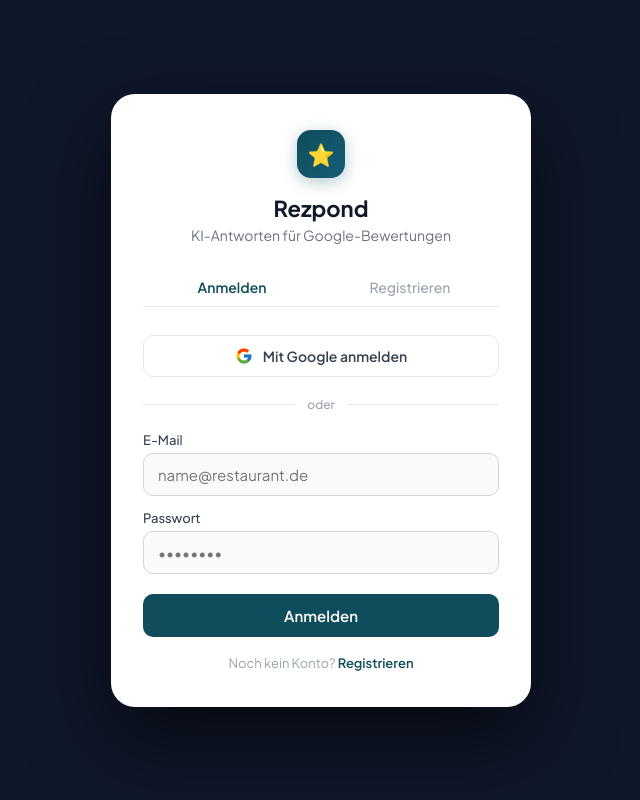
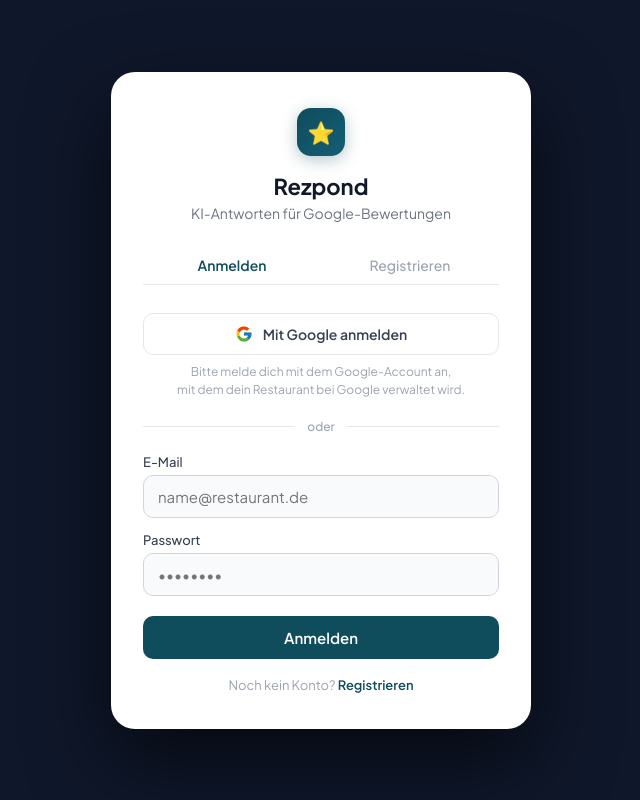
Before and after one commit to luckyalp/Review-Manager, a React (Vite) app: page / in a window 1280 px wide. Both pictures are taken after a click on the button "Bereits registriert? Anmelden". Shown: the whole page, without its empty margins (319-959 px from the left). Built offline with nearby package versions, Linux system fonts and the light colour scheme.

Commit message:
Auth: Hinweis unter Google-Button — Business-Account verwenden

```diff
--- a/src/App.tsx
+++ b/src/App.tsx
@@ -2065,6 +2065,11 @@
             Mit Google {mode === 'login' ? 'anmelden' : 'registrieren'}
           </button>
 
+          {/* Google Hinweis */}
+          <div style={{ fontSize: '12px', color: '#9ca3af', textAlign: 'center', marginTop: '-12px', marginBottom: '20px', lineHeight: '1.5' }}>
+            Bitte melde dich mit dem Google-Account an,<br />mit dem dein Restaurant bei Google verwaltet wird.
+          </div>
+
           {/* Divider */}
           <div style={{ display: 'flex', alignItems: 'center', gap: '12px', marginBottom: '20px' }}>
             <div style={{ flex: 1, height: 1, background: '#e5e7eb' }} />
```
